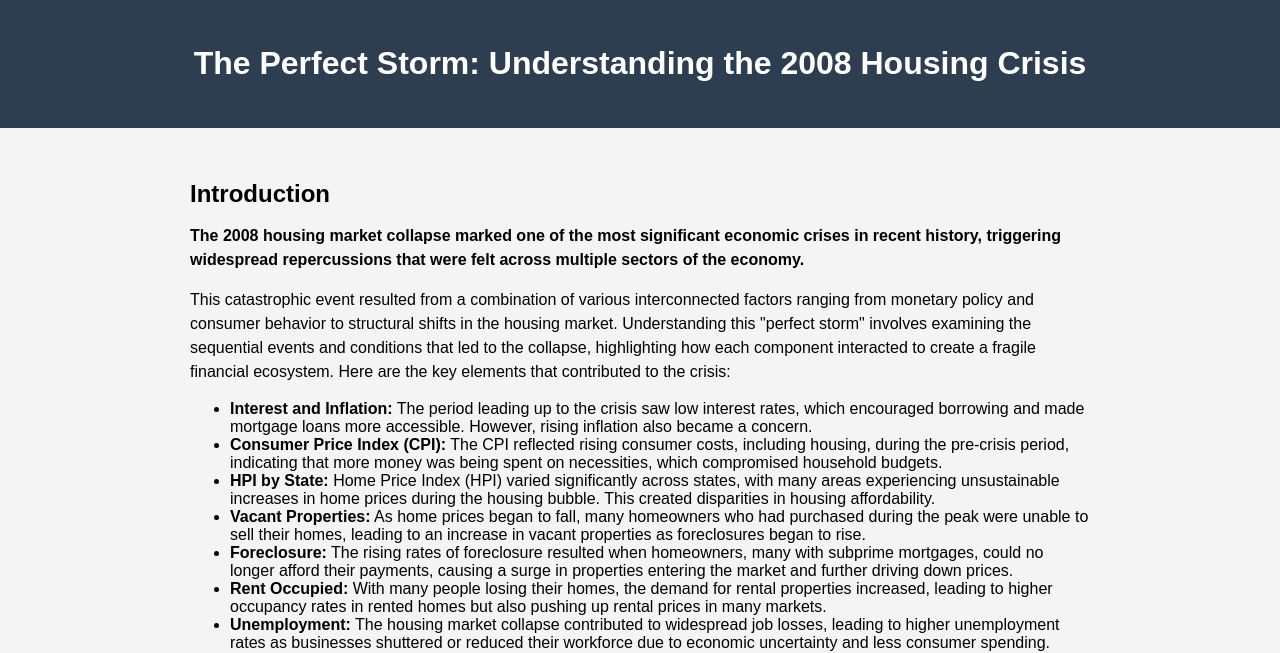
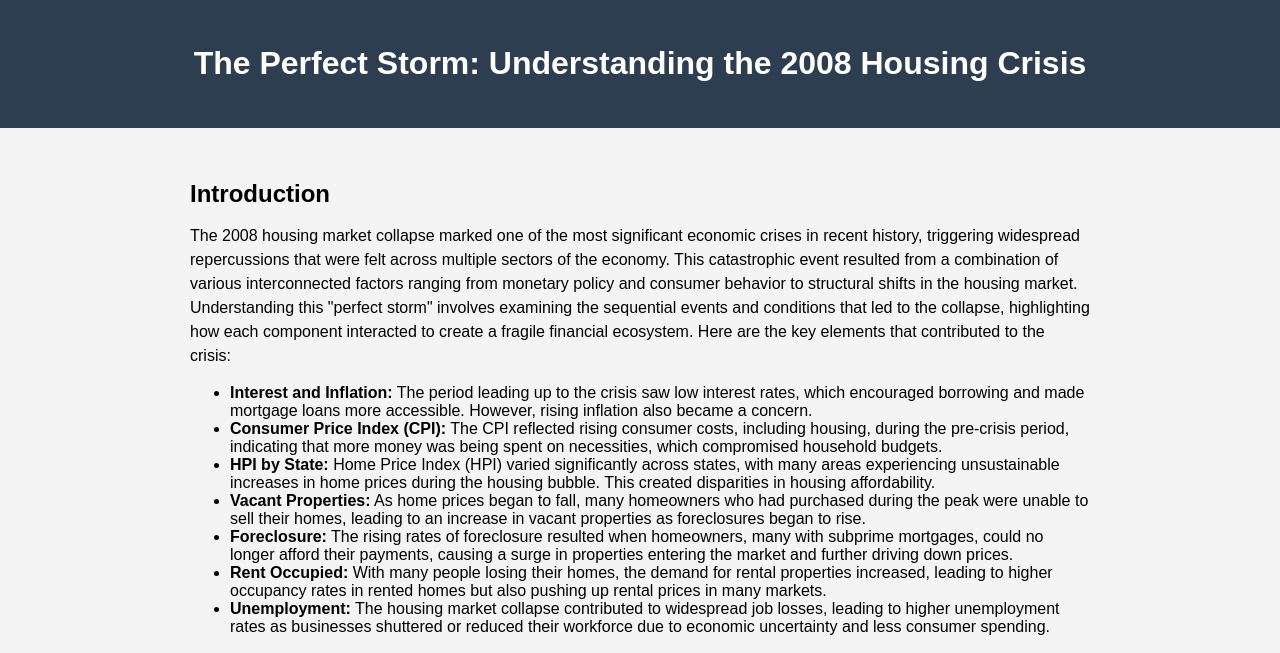
Before and after one commit to c-hutchings-Norco/Final209_test, a plain HTML site: page index.html in a window 1280 px wide. Shown: the top 653 px of the page. Drawn offline with Linux system fonts and the light colour scheme.

Commit message:
Update index.html

```diff
--- a/index.html
+++ b/index.html
@@ -42,13 +42,7 @@
             margin-bottom: 10px;
         }
 
-        .intro-text {
-            font-size: 18px;
-            font-weight: bold;
-            margin-bottom: 15px;
-        }
-
-        .introduction p {
+       .introduction p {
             font-size: 16px;
             line-height: 1.5;
             margin-bottom: 15px;
@@ -73,8 +67,7 @@
     <main>
         <section class="introduction">
             <h2>Introduction</h2>
-            <p class="intro-text">The 2008 housing market collapse marked one of the most significant economic crises in recent history, triggering widespread repercussions that were felt across multiple sectors of the economy.</p>
-            <p>This catastrophic event resulted from a combination of various interconnected factors ranging from monetary policy and consumer behavior to structural shifts in the housing market. Understanding this "perfect storm" involves examining the sequential events and conditions that led to the collapse, highlighting how each component interacted to create a fragile financial ecosystem. Here are the key elements that contributed to the crisis:</p>
+            <p>The 2008 housing market collapse marked one of the most significant economic crises in recent history, triggering widespread repercussions that were felt across multiple sectors of the economy. This catastrophic event resulted from a combination of various interconnected factors ranging from monetary policy and consumer behavior to structural shifts in the housing market. Understanding this "perfect storm" involves examining the sequential events and conditions that led to the collapse, highlighting how each component interacted to create a fragile financial ecosystem. Here are the key elements that contributed to the crisis:</p>
             <ul>
                 <li><strong>Interest and Inflation:</strong> The period leading up to the crisis saw low interest rates, which encouraged borrowing and made mortgage loans more accessible. However, rising inflation also became a concern.</li>
                 <li><strong>Consumer Price Index (CPI):</strong> The CPI reflected rising consumer costs, including housing, during the pre-crisis period, indicating that more money was being spent on necessities, which compromised household budgets.</li>
```
